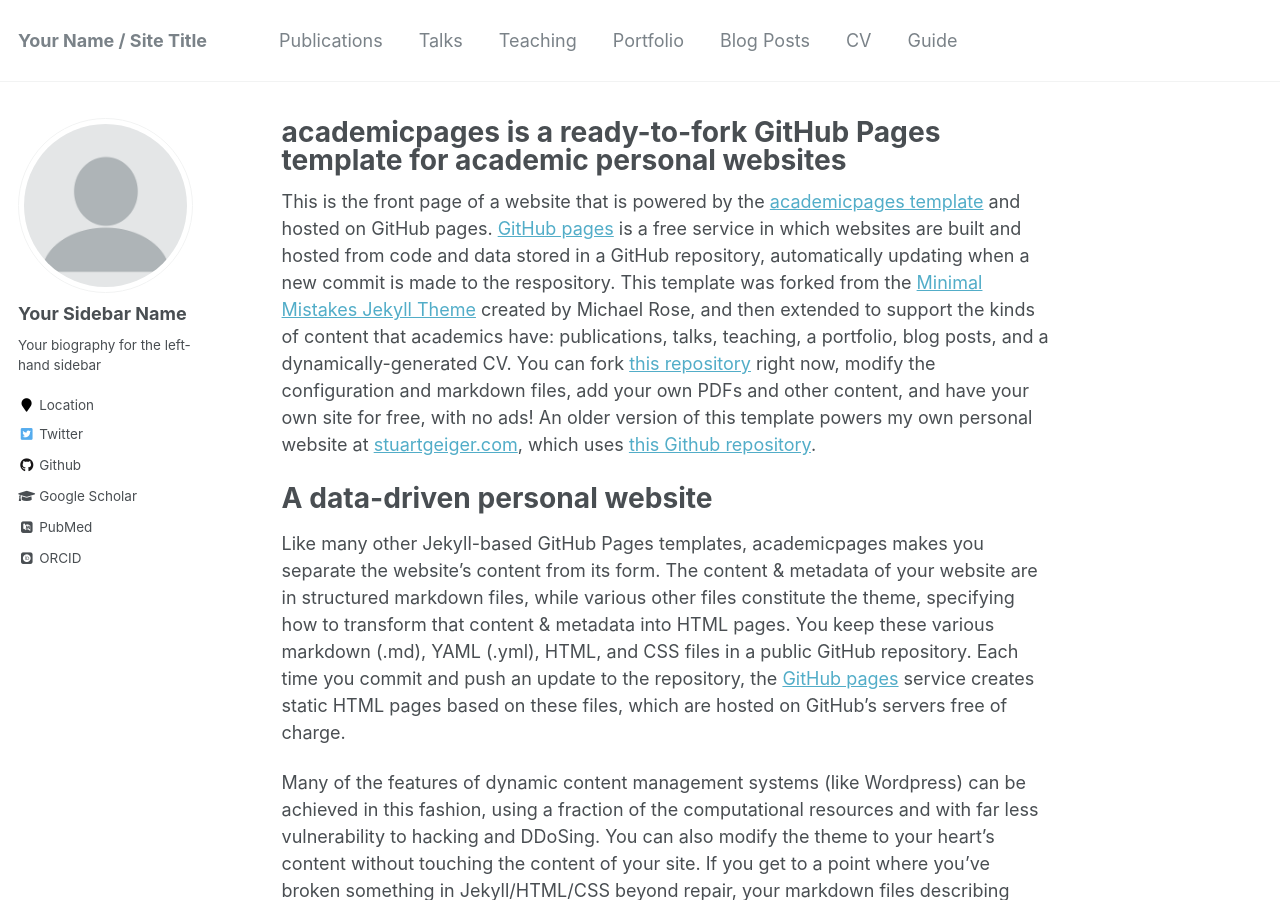
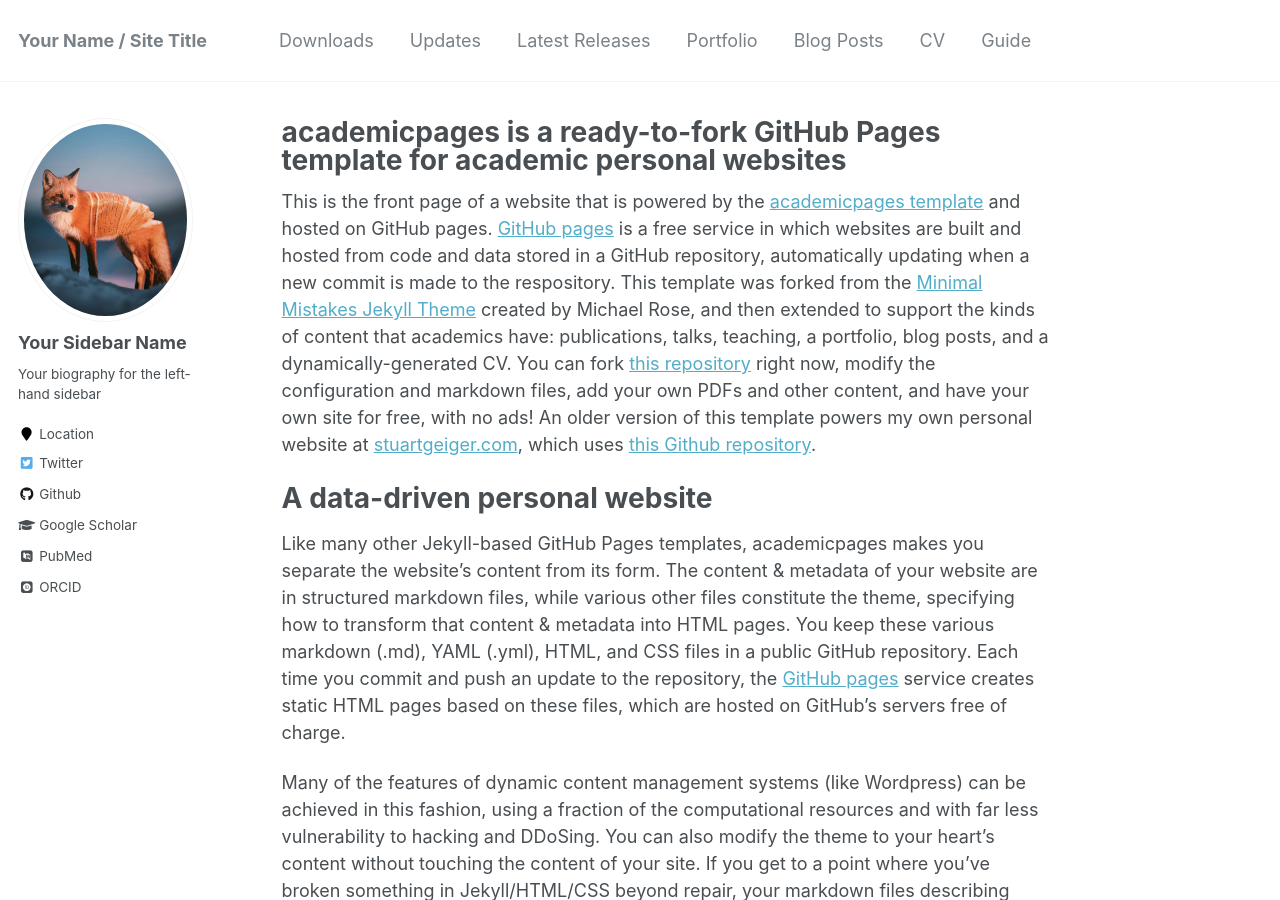
Before and after one commit to Janik313/janik313.github.io, a Jekyll site: the page built from _pages/about.md, in a window 1280 px wide and 900 px high. Built offline with Jekyll 4.4.1, drawn with Linux system fonts in a browser that asks for light colours; some web fonts are replaced.

Commit message:
some changes

```diff
--- a/_data/navigation.yml
+++ b/_data/navigation.yml
@@ -1,13 +1,13 @@
 # main links links
 main:
-  - title: "Publications"
-    url: /publications/
+  - title: "Downloads"
+    url: /downloads/
 
-  - title: "Talks"
-    url: /talks/
+  - title: "Updates"
+    url: /updates/
 
-  - title: "Teaching"
-    url: /teaching/
+  - title: "Latest Releases"
+    url: /releases/
 
   - title: "Portfolio"
     url: /portfolio/
```
Also changed, not shown: _data/authors.yml (+5 -13 lines), images/bio-photo-2.jpg, images/bio-photo.jpg, images/profile.png.
